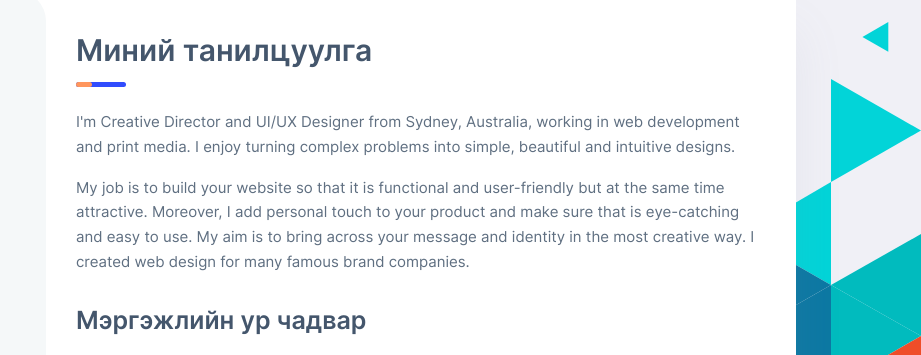
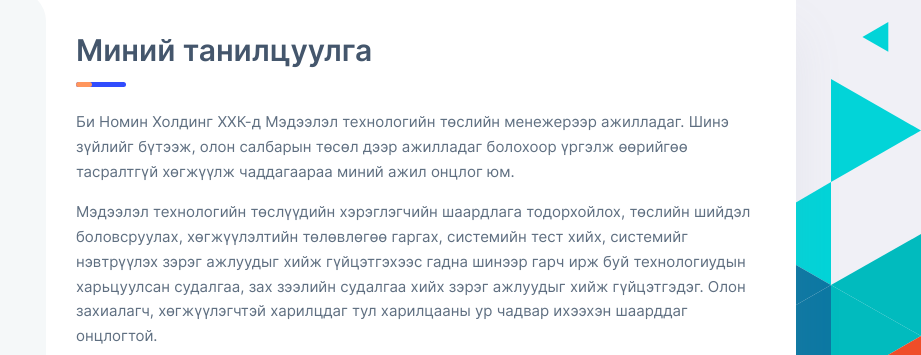
Before and after one commit to dotenv691/cv_bymbaa, a plain HTML site: page index.html in a window 1280 px wide. Shown: the part 103-458 px from the top of the page, 359-1280 px from the left. Drawn offline with Linux system fonts and the light colour scheme; files whose address does not match are found by name.

Commit message:
Change Description.

```diff
--- a/index.html
+++ b/index.html
@@ -105,8 +105,8 @@
 				    <div id="about" class="section mt-0">
 		                <h1 class="title title--h1 title__separate">Миний танилцуулга</h1>
 					    <div class="pt-2 pt-sm-3">
-					        <p>I'm Creative Director and UI/UX Designer from Sydney, Australia, working in web development and print media. I enjoy turning complex problems into simple, beautiful and intuitive designs.</p>
-                            <p class="mb-0">My job is to build your website so that it is functional and user-friendly but at the same time attractive. Moreover, I add personal touch to your product and make sure that is eye-catching and easy to use. My aim is to bring across your message and identity in the most creative way. I created web design for many famous brand companies.</p>
+					        <p>Би Номин Холдинг ХХК-д Мэдээлэл технологийн төслийн менежерээр ажилладаг. Шинэ зүйлийг бүтээж, олон салбарын төсөл дээр ажилладаг болохоор үргэлж өөрийгөө тасралтгүй хөгжүүлж чаддагаараа миний ажил онцлог юм.</p>
+                            <p class="mb-0">Мэдээлэл технологийн төслүүдийн хэрэглэгчийн шаардлага тодорхойлох, төслийн шийдэл боловсруулах, хөгжүүлэлтийн төлөвлөгөө гаргах, системийн тест хийх, системийг нэвтрүүлэх зэрэг ажлуудыг хийж гүйцэтгэхээс гадна шинээр гарч ирж буй технологиудын харьцуулсан судалгаа, зах зээлийн судалгаа хийх зэрэг ажлуудыг хийж гүйцэтгэдэг. Олон захиалагч, хөгжүүлэгчтэй харилцдаг тул харилцааны ур чадвар ихээхэн шаарддаг онцлогтой.</p>
 				        </div>
 				    </div>
 
```
